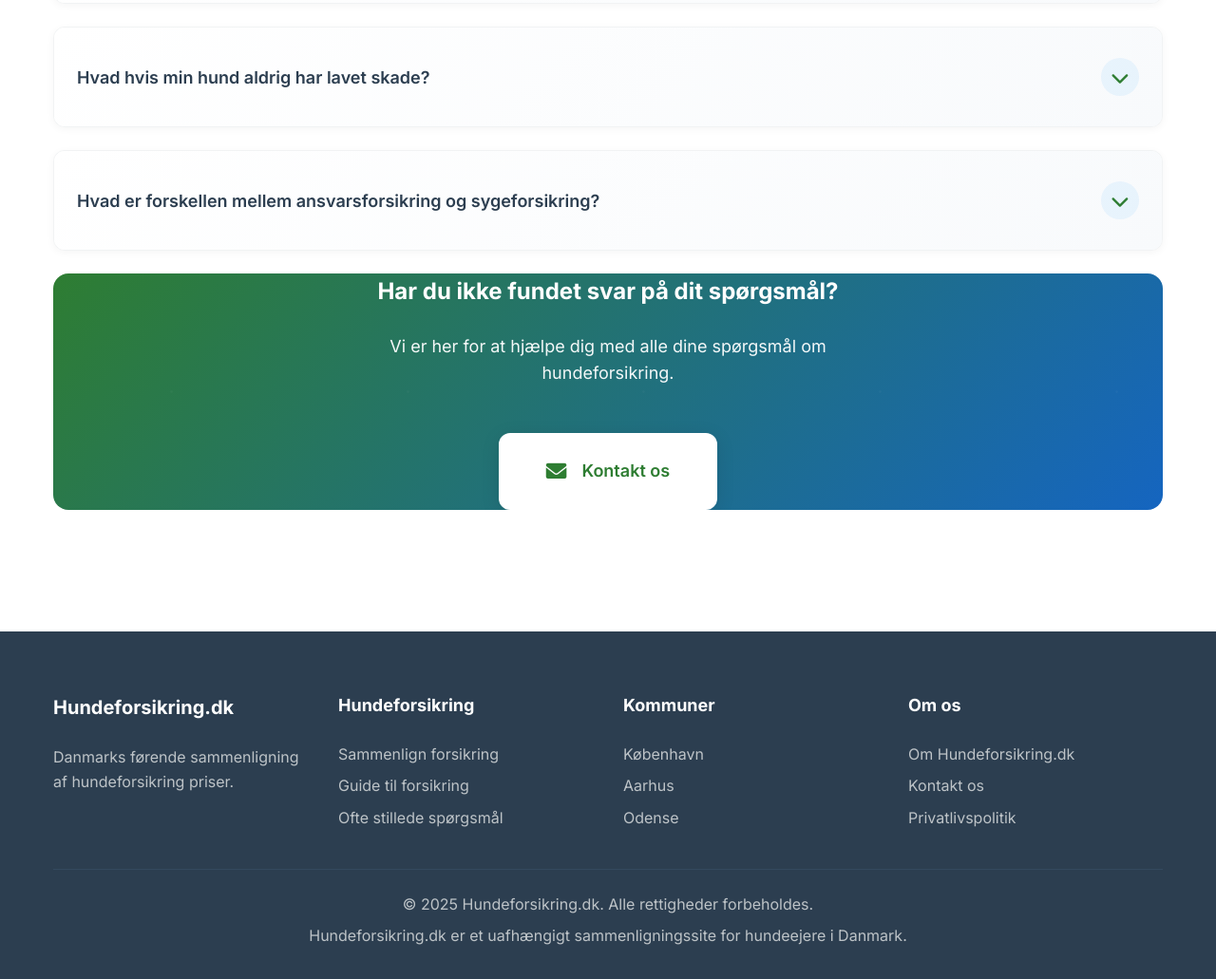
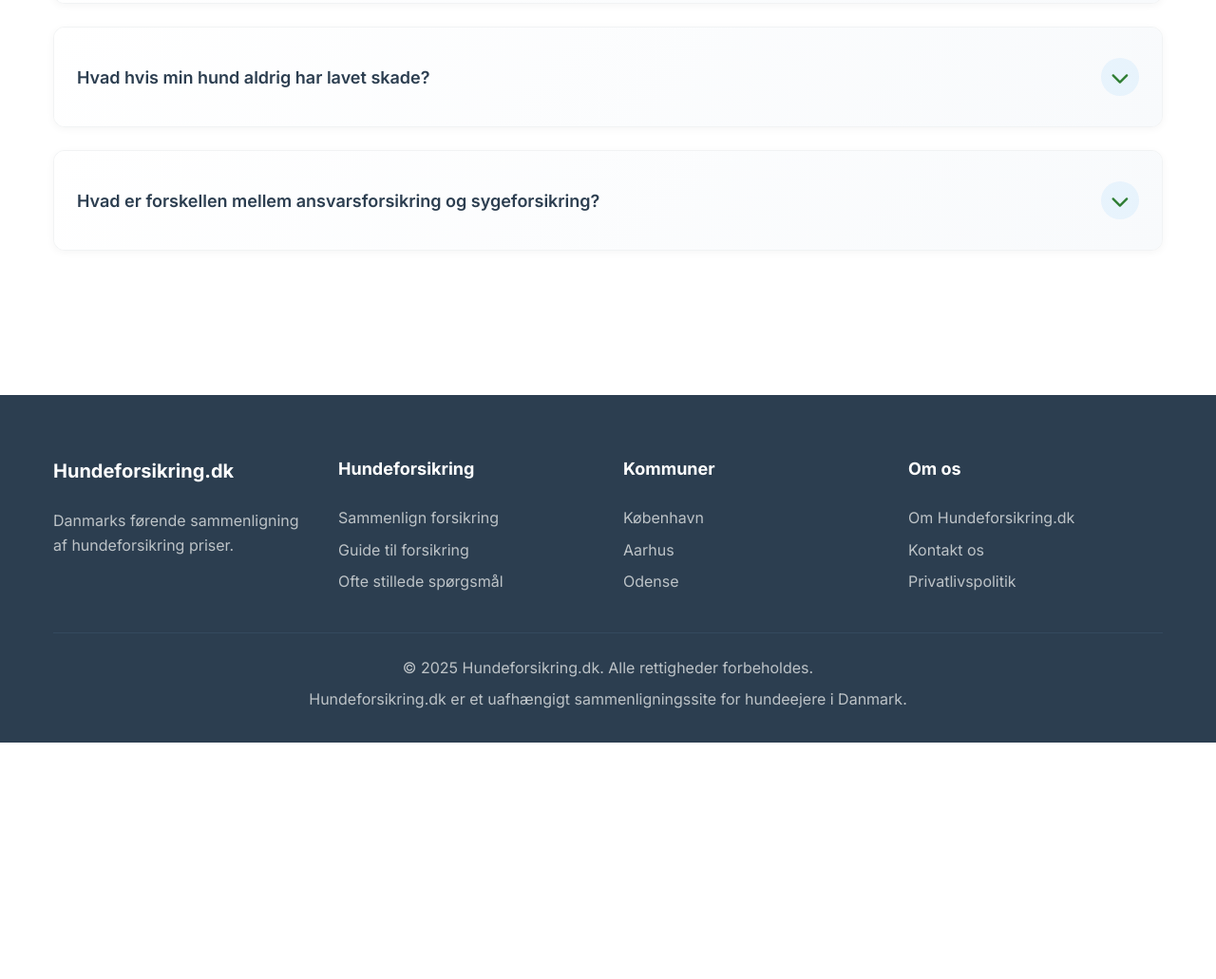
Before and after one commit to martingalmarino/Hundeforsikring, a website: page faq/index.html in a window 1280 px wide. Shown: the part 1643-2674 px from the top of the page at 95% size. After the commit the page ends 2425 px from the top, so only its background shows below. Drawn offline with Linux system fonts and the light colour scheme.

Commit message:
🗑️ Eliminar bloque de contacto CTA del FAQ
- Removido el bloque 'Har du ikke fundet svar på dit spørgsmål?'
- Eliminada la sección contact-cta completa del archivo FAQ
- Limpieza del código HTML innecesario

```diff
--- a/faq/index.html
+++ b/faq/index.html
@@ -313,17 +313,6 @@
                 </div>
             </section>
 
-            <!-- Contact CTA -->
-            <section class="contact-cta">
-                <div class="cta-content">
-                    <h2>Har du ikke fundet svar på dit spørgsmål?</h2>
-                    <p>Vi er her for at hjælpe dig med alle dine spørgsmål om hundeforsikring.</p>
-                    <a href="../kontakt/" class="btn btn-primary">
-                        <i class="fas fa-envelope"></i>
-                        Kontakt os
-                    </a>
-                </div>
-            </section>
         </div>
     </main>
 
```
